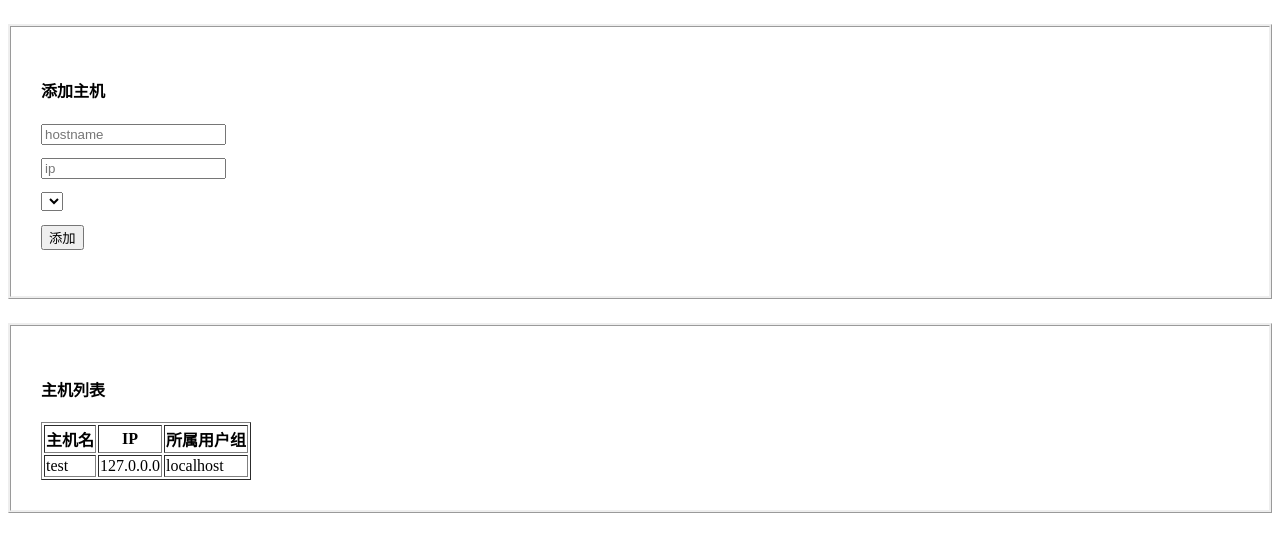
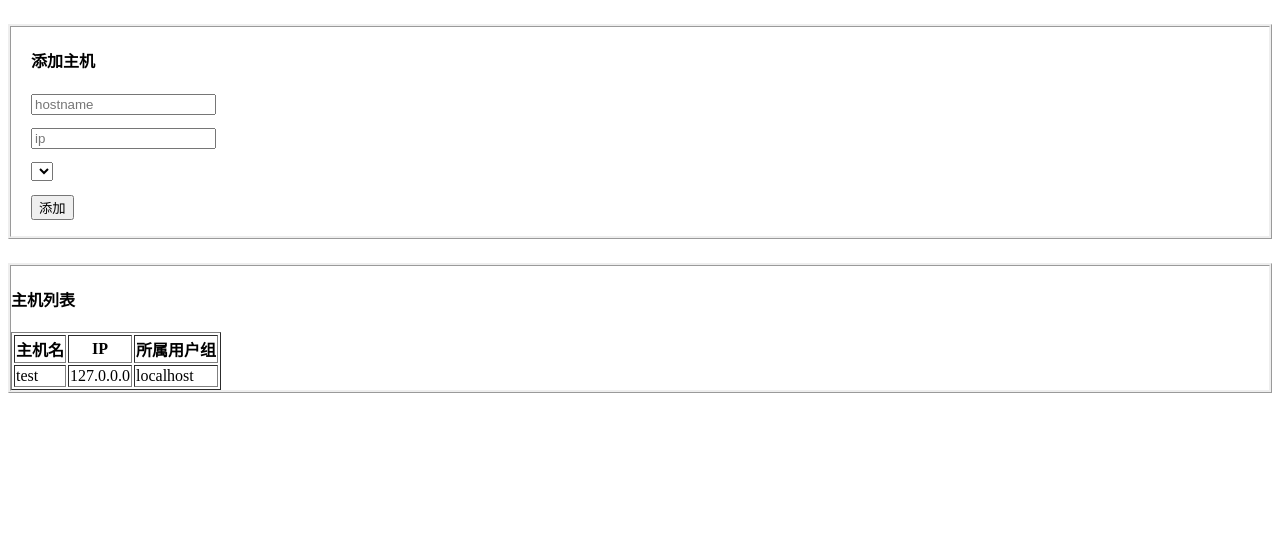
Before and after one commit to bobbyquennell/Testing, a Django app: page /app/host/ in a window 1280 px wide. Shown: the top 552 px of the page. Run offline with Django 3.2, Linux system fonts and the light colour scheme; lists and menus that the app fills with data are empty.

Commit message:
For recording

```diff
--- a/static/css/host.css
+++ b/static/css/host.css
@@ -1,12 +1,15 @@
 
 .container {
     border: ridge;
-    padding: 30px;
+    /*padding: 30px;*/
     margin-top:1.5em;
+
+
 }
 
 .col-left{
     width:80%;
+    margin-left: 20px;
 
 }
 
@@ -20,3 +23,8 @@
     /*/!*border: ridge;*!/*/
     /*border-collapse: collapse;*/
 }
+
+.table {
+
+    margin-left: 20px;
+}
```
